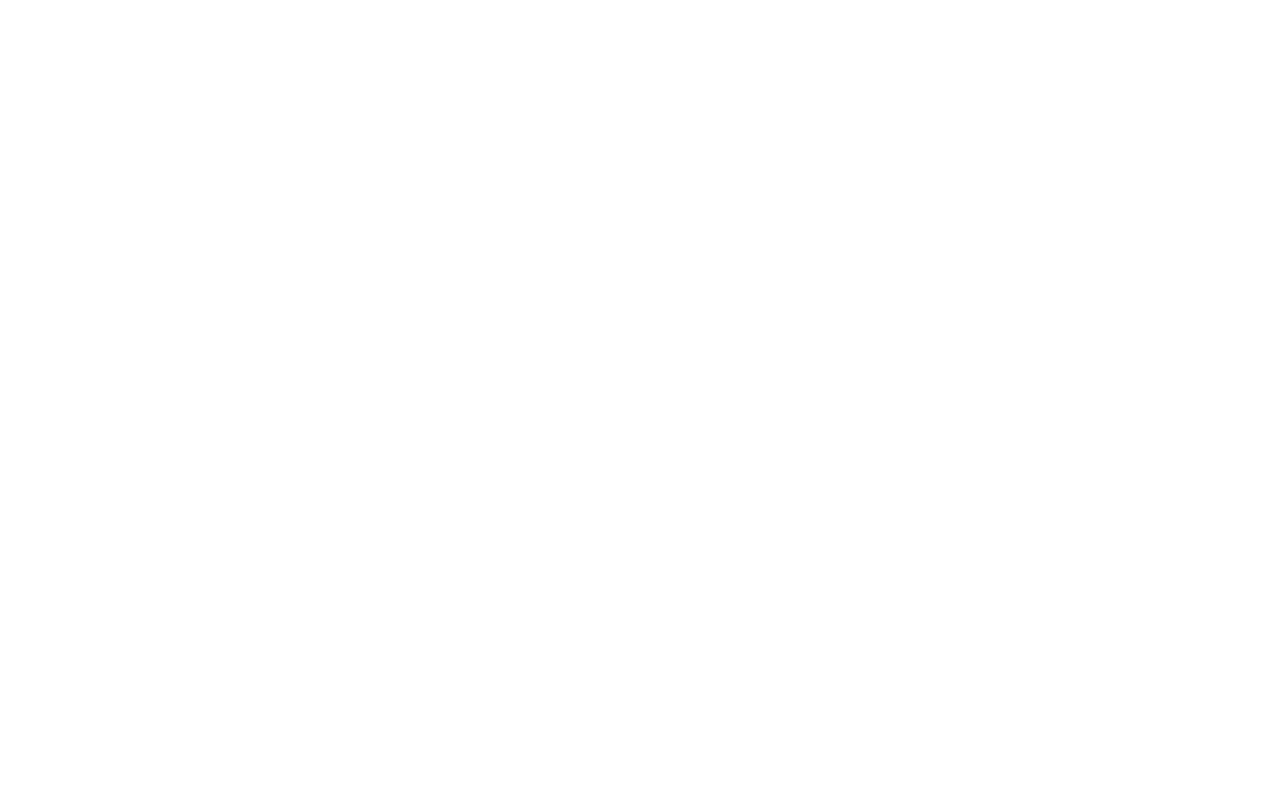
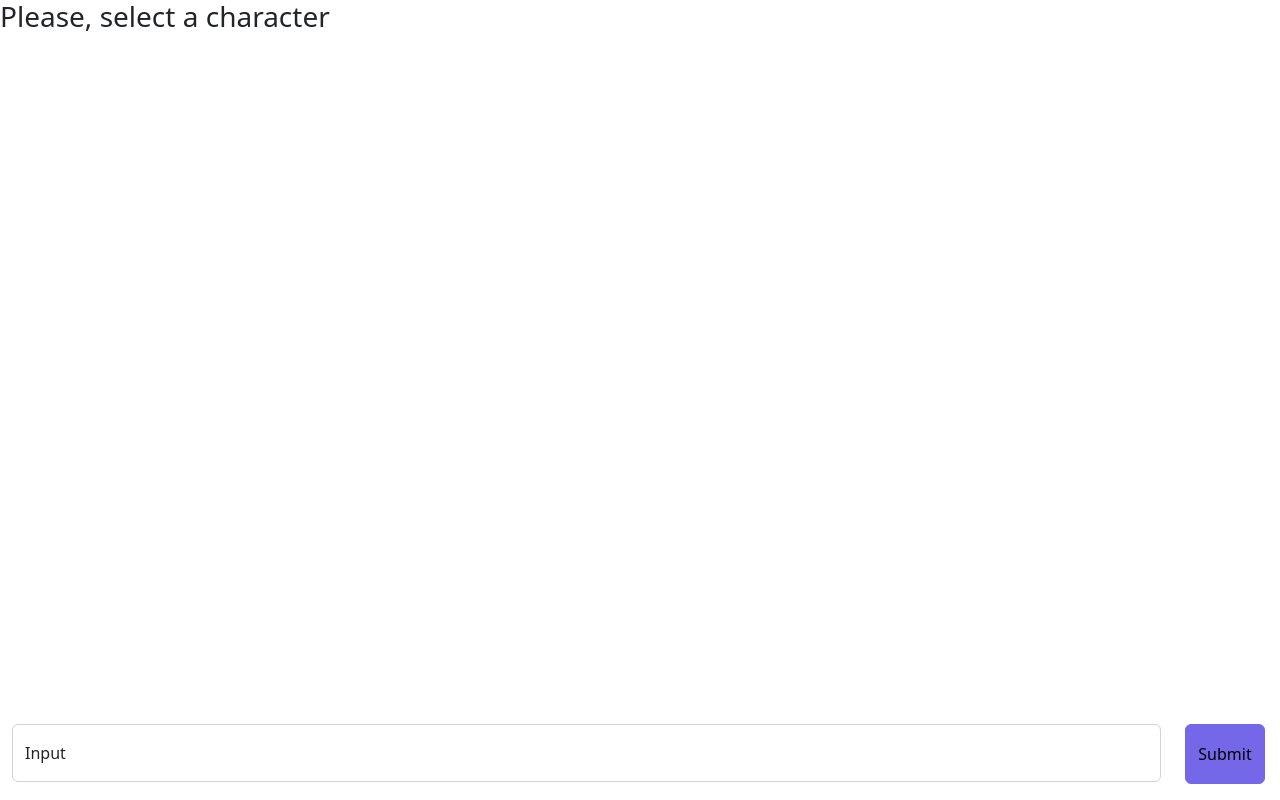
Before and after one commit to gjack/openai-exploration, a React (Create React App) app in the folder frontend/: page /chatbot in a window 1280 px wide. Before the commit this address had no page. Built offline with nearby package versions, Linux system fonts and the light colour scheme; the HTML template or start-up script is replaced by a standard one.

Commit message:
Add a Chatbot component and endpoint. Show the history of messages between the assistant and the user instead of the only the last result

```diff
--- a/frontend/src/App.js
+++ b/frontend/src/App.js
@@ -4,6 +4,7 @@
 import Stream from "./screens/Stream";
 import PdfSummary from "./screens/PdfSummary/PdfSummary";
 import FunctionChats from "./screens/FunctionChats";
+import Chatbot from "./screens/Chatbot";
 
 
 function App(params) {
@@ -14,6 +15,7 @@
           <Route path="/stream" Component={Stream}></Route>
           <Route path="/pdfsummary" Component={PdfSummary}></Route>
           <Route path="/function_chats" Component={FunctionChats}></Route>
+          <Route path="/chatbot" Component={Chatbot}></Route>
         </Routes>
       </Router>
     )
--- /dev/null
+++ b/frontend/src/screens/Chatbot.js
@@ -0,0 +1,93 @@
+import React, {useState, useEffect} from "react"
+import "./styles/style.css"
+import axios from "axios"
+
+function Chatbot() {
+    const [inputValue, setInputValue] = useState("")
+    const [error, setError] = useState("")
+    const [jresult, setJresult] = useState("")
+    const [selectedOption, setSelectedOption] = useState()
+    const [messages, setMessages] = useState([
+        { role: "system", content: "You are an assistant" }
+    ])
+
+    const handleSubmit = async (event) => {
+        event.preventDefault()
+        // We'll send a request only if there is an input
+        if (inputValue) {
+           try {
+             const updatedMessages = [...messages, { role: "user", content: inputValue.trim() }]
+             setMessages(updatedMessages)
+
+             const response = await axios.post("/api/chatbot", { messages: updatedMessages })
+             const serverResponse = response.data
+
+             // add server response to messages array
+             const serverUpdatedMessages = [...updatedMessages, { role: "assistant", content: serverResponse.data.choices[0].message.content }]
+
+             setMessages(serverUpdatedMessages)
+             setInputValue("") // clear the input
+
+             setJresult(JSON.stringify(serverResponse, null, 2))
+           } catch (error) {
+             console.log("An error occurred", error)
+             setError('An error occurred')
+           }
+        }
+    }
+
+useEffect(() => {
+  const chatContainer = document.getElementById("chat_container")
+  const scrollOptions = {
+    top: chatContainer.scrollHeight, // make it scroll to the bottom
+    behaviour: "smooth"
+}
+  chatContainer.scrollTo(scrollOptions)
+}, [messages])
+
+    return (
+    <div>
+        <div className="d-flex flex-column chat-page">
+            <div id="personalities text-center">
+              <h3>{selectedOption ? "You are chatting with" : "Please, select a character"}</h3>
+            </div>
+            <div id="chat_container" className="flex-fill overflow-auto">
+                {messages.map((message, index) => message.role !== "system" && (
+                <div
+                  key={index}
+                  className={`${message.role === 'user' ? 'alert alert-info' : 'alert alert-success'}`}
+                >
+                  {message.content}
+                </div>))}
+              <div>
+
+              </div>
+              {error && <div className="alert alert-danger mt-3">{error}</div>}
+            </div>
+            <form className="form-horizontal mb-3 container-fluid" onSubmit={handleSubmit}>
+                <div className="row form-group mt-2">
+                    <div className="col-sm-11">
+                    <div className="form-floating">
+                        <input
+                            className="form-control custom-input"
+                            id="floatingInput"
+                            placeholder="Enter a prompt"
+                            value={inputValue}
+                            onChange={e => setInputValue(e.target.value)}
+                        />
+                        <label htmlFor="floatingInput">Input</label>
+                    </div>
+                    </div>
+                    <div className="col-sm-1">
+                    <button className="btn btn-primary custom-button" type="submit">Submit</button>
+                    </div>
+                </div>
+            </form>
+        </div>
+        {jresult && (<pre className="alert alert-info mt-3"><code>{jresult}</code></pre>)}
+    </div>
+    )
+
+}
+
+export default Chatbot
--- a/frontend/src/screens/styles/style.css
+++ b/frontend/src/screens/styles/style.css
@@ -12,3 +12,7 @@
     background-position: center;
     color: white;
 }
+
+.chat-page {
+    height: 100vh;
+}
```
Also changed, not shown: 1 other file (tests, documents, lock files or other folders).
